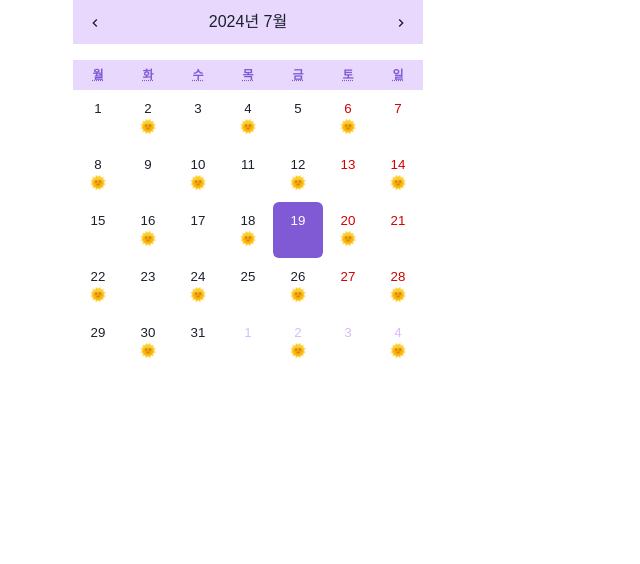
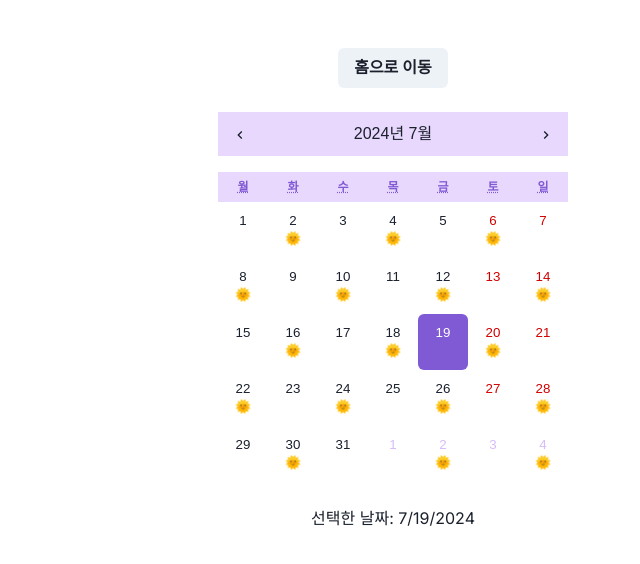
Before and after one commit to yoouyeon/playground, a Next.js app in the folder 2024-smilegate-weeklyton/: page /calendar in a window 1280 px wide. Shown: the top 564 px of the page, without its empty margins (247-887 px from the left). Built offline with nearby package versions, Linux system fonts and the light colour scheme.

Commit message:
[2024-smilegate-weeklyton] 캘린더 날짜 선택 테스트

```diff
--- a/2024-smilegate-weeklyton/src/app/calendar/calendar.tsx
+++ b/2024-smilegate-weeklyton/src/app/calendar/calendar.tsx
@@ -1,4 +1,3 @@
-"use client";
 import { ChevronLeftIcon, ChevronRightIcon } from "@chakra-ui/icons";
 import { Box, Text } from "@chakra-ui/react";
 import { css } from "@emotion/react";
@@ -7,7 +6,6 @@ import { Calendar as ReactCalendar } from "react-calendar";
 import "react-calendar/dist/Calendar.css";
 
 type ValuePiece = Date | null;
-
 type Value = ValuePiece | [ValuePiece, ValuePiece];
 
 export const CalendarWrapper = css`
@@ -60,8 +58,12 @@ export const CalendarWrapper = css`
   }
 `;
 
-const Calendar = () => {
-  const [value, onChange] = useState<Value>(new Date());
+type CalendarProps = {
+  value: Value;
+  onChange: (value: Value) => void;
+};
+
+const Calendar = ({ value, onChange }: CalendarProps) => {
   return (
     <Box css={CalendarWrapper}>
       <ReactCalendar
--- a/2024-smilegate-weeklyton/src/app/calendar/page.tsx
+++ b/2024-smilegate-weeklyton/src/app/calendar/page.tsx
@@ -1,10 +1,29 @@
+"use client";
+
+import { useState } from "react";
+import { Button, Text, VStack } from "@chakra-ui/react";
 import Calendar from "./calendar";
+import { CalendarDate } from "./type";
+import Link from "next/link";
 
 const CalendarHome = () => {
+  const [dateValue, setDateValue] = useState<CalendarDate>(new Date());
   return (
-    <div>
-      <Calendar />
-    </div>
+    // margin-top: 3rem
+    // spacing: 1.5rem
+    // https://v2.chakra-ui.com/docs/styled-system/theme#spacing
+    <VStack mt={12} spacing={6}>
+      <Button>
+        <Link href="/">홈으로 이동</Link>
+      </Button>
+      <Calendar value={dateValue} onChange={setDateValue} />
+      <Text>
+        선택한 날짜:{" "}
+        {dateValue && dateValue instanceof Date
+          ? dateValue.toLocaleDateString()
+          : "없음"}
+      </Text>
+    </VStack>
   );
 };
 
--- /dev/null
+++ b/2024-smilegate-weeklyton/src/app/calendar/type.d.ts
@@ -0,0 +1,2 @@
+type DatePiece = Date | null;
+export type CalendarDate = DatePiece | [DatePiece, DatePiece];
```
Also changed, not shown: 1 other file (tests, documents, lock files or other folders).
